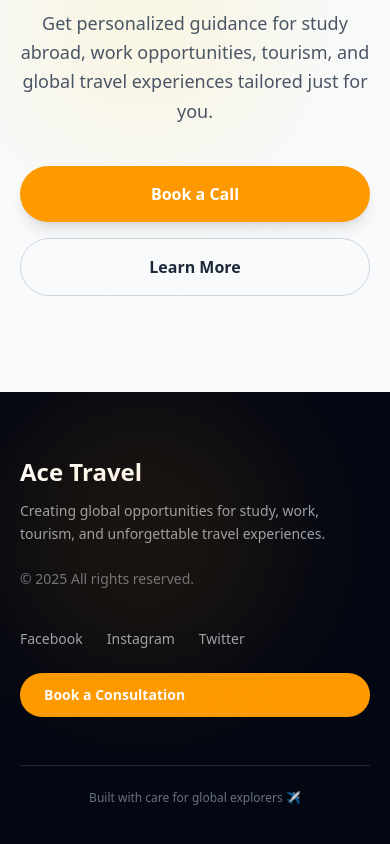
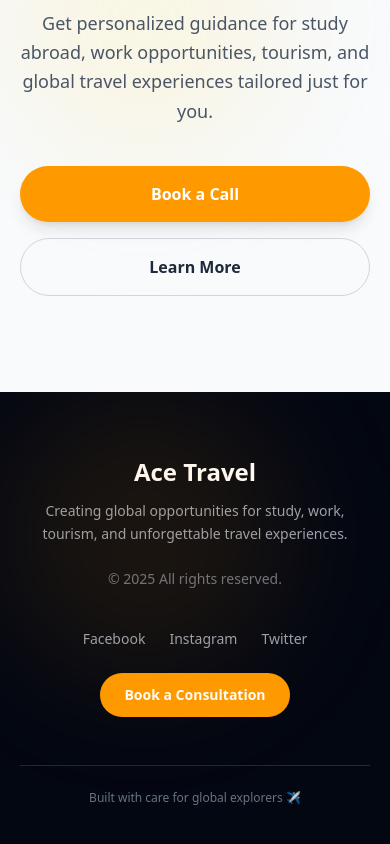
Before and after one commit to Jessica-Agorye/Ace-Edu, a React (Vite) app: page / in a window 390 px wide. Shown: the part 7360-8204 px from the top of the page. Built offline with nearby package versions, Linux system fonts and the light colour scheme.

Commit message:
fixed layout of footert button

```diff
--- a/src/components/Footer.tsx
+++ b/src/components/Footer.tsx
@@ -8,11 +8,11 @@ const Footer = () => {
 
       <div className="max-w-7xl mx-auto px-5 md:px-10 py-16">
         <div className="grid md:grid-cols-2 gap-10 items-center">
-          {/* Left */}
-          <div>
+          {/* LEFT */}
+          <div className="text-center md:text-left">
             <h3 className="text-2xl font-bold mb-3">Ace Travel</h3>
 
-            <p className="text-gray-400 text-sm leading-relaxed max-w-md">
+            <p className="text-gray-400 text-sm leading-relaxed max-w-md mx-auto md:mx-0">
               Creating global opportunities for study, work, tourism, and
               unforgettable travel experiences.
             </p>
@@ -22,10 +22,10 @@ const Footer = () => {
             </p>
           </div>
 
-          {/* Right */}
-          <div className="flex flex-col md:items-end gap-6">
+          {/* RIGHT */}
+          <div className="flex flex-col items-center md:items-end gap-6">
             {/* Links */}
-            <ul className="flex gap-6 text-sm text-gray-400">
+            <ul className="flex flex-wrap justify-center md:justify-end gap-6 text-sm text-gray-400">
               <li className="hover:text-amber-400 cursor-pointer transition">
                 Facebook
               </li>
@@ -37,10 +37,10 @@ const Footer = () => {
               </li>
             </ul>
 
-            {/* Optional CTA */}
+            {/* CTA */}
             <Link
               to="/book-call"
-              className="px-6 py-3 rounded-full bg-amber-500 text-white text-sm font-semibold hover:bg-amber-400 transition inline-block"
+              className="px-6 py-3 rounded-full bg-amber-500 text-white text-sm font-semibold hover:bg-amber-400 transition text-center"
             >
               Book a Consultation
             </Link>
```
